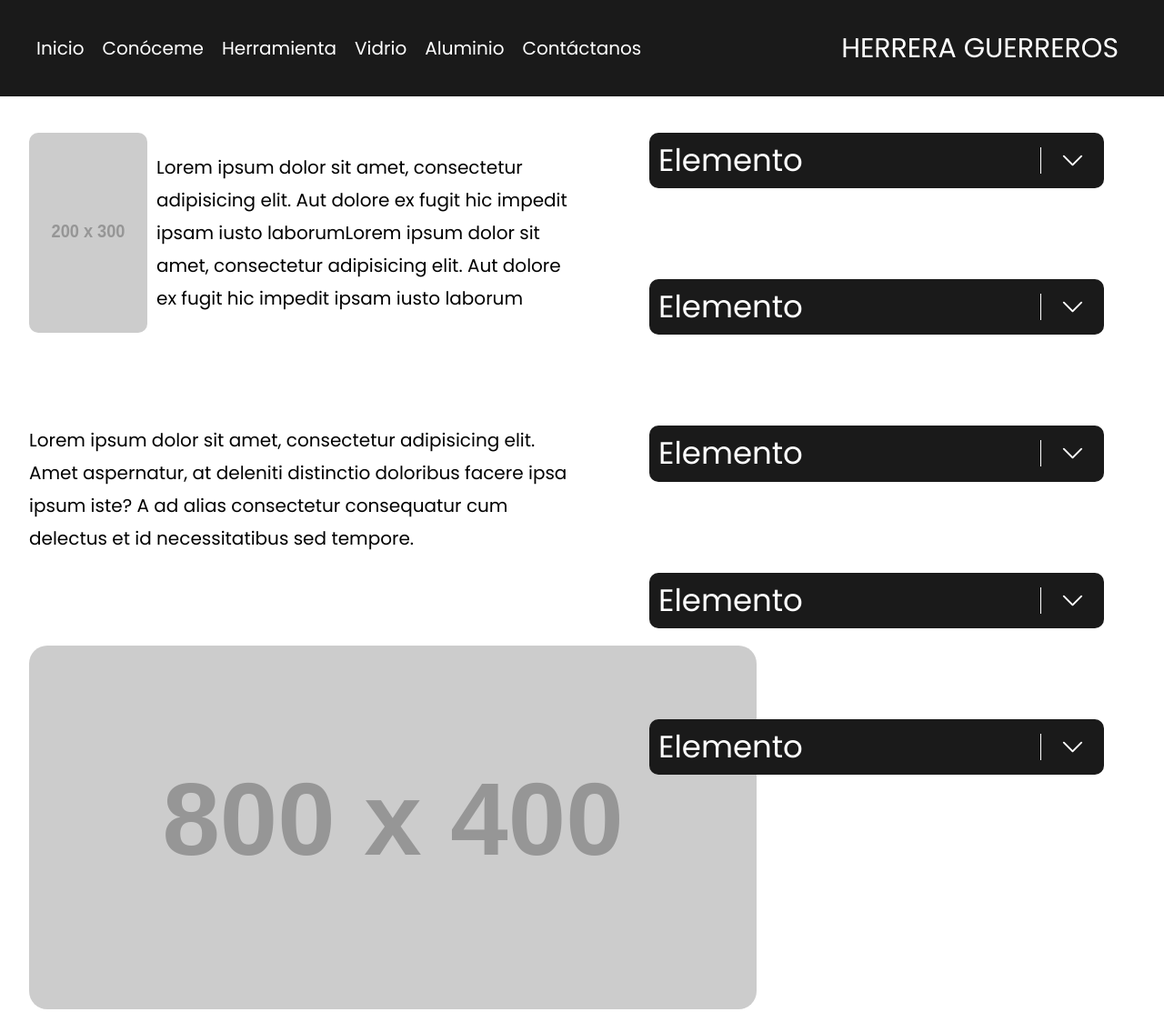
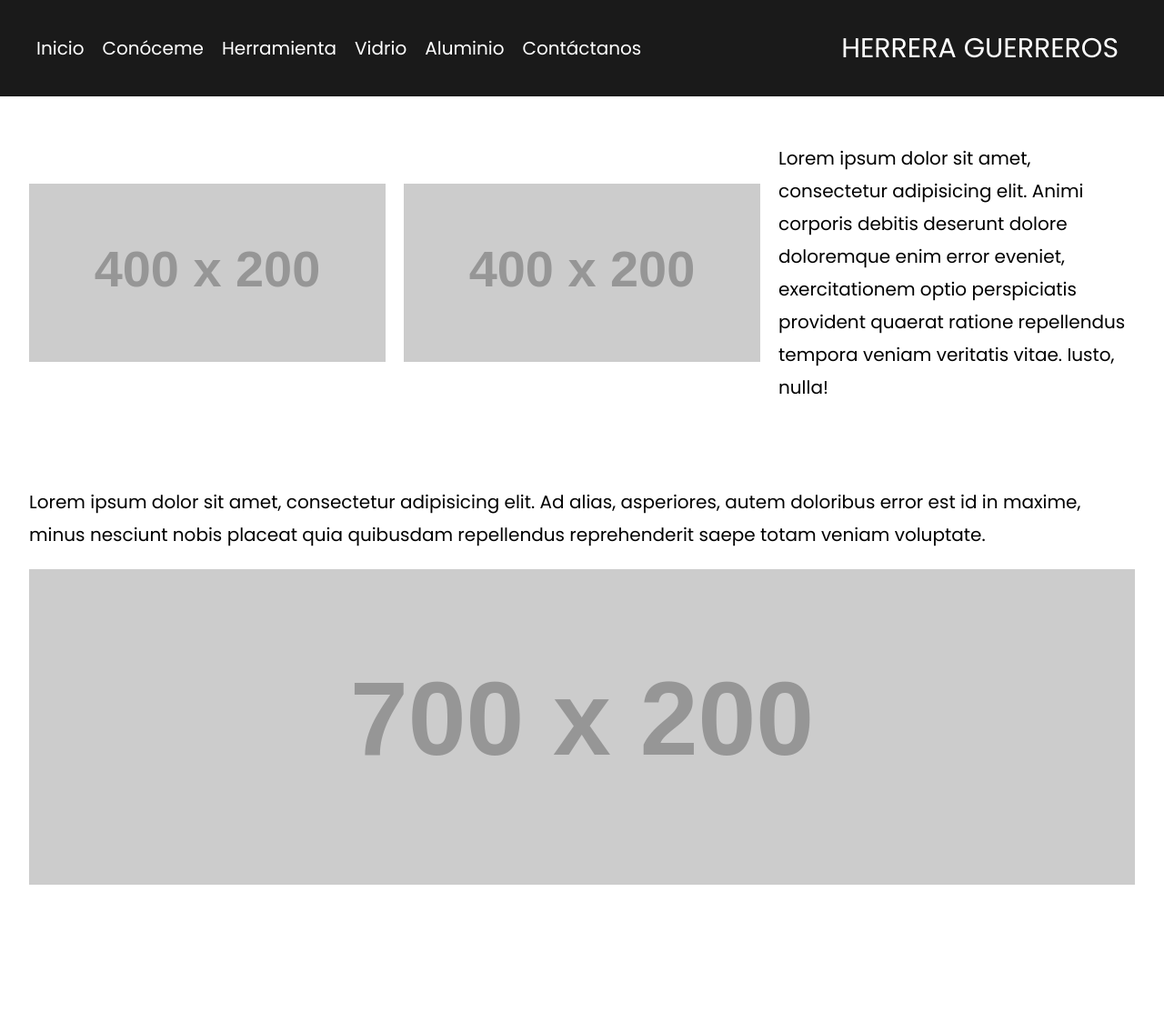
Before and after one commit to anghelr14/Pagina-Kevin, a website: page index.html in a window 1280 px wide. Shown: the whole page at 91% size. After the commit the page ends 1013 px from the top, so only its background shows below. Drawn offline with Linux system fonts and the light colour scheme; placeholder pictures from the web are drawn by us.

Commit message:
Cambios Welcome

```diff
--- a/index.html
+++ b/index.html
@@ -27,47 +27,25 @@
 
 <section class="contenedor">
     <div class="contenido">
-        <div class="contenido-izquierda">
-            <div class="contenido-izquerda_top">
-                <img src="https://fakeimg.pl/200x300/" alt="">
-                <p>Lorem ipsum dolor sit amet, consectetur adipisicing elit. Aut dolore ex fugit hic impedit ipsam iusto laborumLorem ipsum dolor sit amet, consectetur adipisicing elit. Aut dolore ex fugit hic impedit ipsam iusto laborum
-                </p>
+       <div class="contenido-superior">
+<!--           <div class="contenido-superior_img">-->
+               <img src="https://fakeimg.pl/400x200/?text=img1" alt="Imagen 1">
+               <img src="https://fakeimg.pl/400x200/?text=img2" alt="Imagen 2">
+<!--           </div>-->
+           <p>Lorem ipsum dolor sit amet, consectetur adipisicing elit. Animi corporis debitis deserunt dolore doloremque enim error eveniet, exercitationem optio perspiciatis provident quaerat ratione repellendus tempora veniam veritatis vitae. Iusto, nulla!</p>
+       </div>
+
+        <div class="contenido-central">
+
+            <div class="contenido-central_doble">
+                <p>Lorem ipsum dolor sit amet, consectetur adipisicing elit. Ad alias, asperiores, autem doloribus error est id in maxime, minus nesciunt nobis placeat quia quibusdam repellendus reprehenderit saepe totam veniam voluptate.</p>
+                <img src="https://fakeimg.pl/700x200/?text=img3" alt="Imagen 3">
             </div>
-            <div class="contenido-izquerda_middle">
-                <p>Lorem ipsum dolor sit amet, consectetur adipisicing elit. Amet aspernatur, at deleniti distinctio doloribus facere ipsa ipsum iste? A ad alias consectetur consequatur cum delectus et id necessitatibus sed tempore.</p>
-            </div>
-            <div class="contenido-izquerda_bottom">
-                <img src="https://fakeimg.pl/800x400/?text=video" alt="">
-            </div>
+
         </div>
-        <div class="contenido-derecha">
-            <div class="contenido-producto">
-                <h2>Elemento</h2>
-                <img src="./build/img/icons8_expand_arrow_1.svg" alt="Flecha">
-            </div> <!--=== FIN ELEMENTO ===-->
-
-            <div class="contenido-producto">
-                <h2>Elemento</h2>
-                <img src="./build/img/icons8_expand_arrow_1.svg" alt="Flecha">
-            </div> <!--=== FIN ELEMENTO ===-->
-
-            <div class="contenido-producto">
-                <h2>Elemento</h2>
-                <img src="./build/img/icons8_expand_arrow_1.svg" alt="Flecha">
-            </div> <!--=== FIN ELEMENTO ===-->
-
-            <div class="contenido-producto">
-                <h2>Elemento</h2>
-                <img src="./build/img/icons8_expand_arrow_1.svg" alt="Flecha">
-            </div> <!--=== FIN ELEMENTO ===-->
-
-            <div class="contenido-producto">
-                <h2>Elemento</h2>
-                <img src="./build/img/icons8_expand_arrow_1.svg" alt="Flecha">
-            </div> <!--=== FIN ELEMENTO ===-->
 
 
-        </div>
+
     </div>
 </section>
 
--- a/src/scss/layout/_welcome.scss
+++ b/src/scss/layout/_welcome.scss
@@ -8,7 +8,7 @@ nav {
   justify-content: space-between;
   padding: 1.5rem 0 1.5rem 0;
 
-  .logo{
+  .logo {
     a {
       margin: 0 5rem 0 0;
       color: v.$blanco;
@@ -23,36 +23,40 @@ nav {
   }
 
   .navegacion {
-    a{
+    a {
       color: v.$blanco;
+
       &:hover {
         color: darkred;
         cursor: pointer;
       }
     }
+
     ul {
-    list-style: none;
+      list-style: none;
       display: flex;
       gap: 2rem;
       font-size: 2rem;
     }
   }
-  @include m.max-desktop{
+
+  @include m.max-desktop {
     display: grid;
     grid-template-columns: 100%;
-    .logo{
+    .logo {
       grid-row: 1/2;
       text-align: center;
-      a{
+
+      a {
         margin: 0;
 
       }
     }
   }
 
-  @media screen and (max-width: 698px){
-    .navegacion{
-      ul{
+  @media screen and (max-width: 698px) {
+    .navegacion {
+      ul {
         flex-direction: column;
         text-align: center;
       }
@@ -61,80 +65,24 @@ nav {
 }
 
 .contenido {
-  margin-top: 4rem;
+  margin-top: 3rem;
   display: grid;
-  grid-template-columns: 50% 50%;
-  @include m.max-desktop {
-    grid-template-columns: 100%;
-  }
-  column-gap: 2rem;
+  grid-template-rows: repeat(1, 1fr);
+  gap: 5rem;
 
-  .contenido-izquerda_top {
-    display: flex;
-    gap: 1rem;
+  .contenido-superior {
+    display: grid;
+    grid-template-columns: repeat(2, 1fr);
+    gap: 2rem;
+    align-items: center;
 
-    img {
-      width: 13rem;
-      border-radius: 1rem;
+    @include m.min-desktop{
+      grid-template-columns: repeat(3,1fr);
     }
-
   }
 
-  .contenido-izquerda_middle {
-    margin: 10rem 0 10rem 0;
-  }
-
-  .contenido-izquerda_bottom {
-    img {
-      width: 80rem;
-      height: 40rem;
-      border-radius: 2rem;
-      margin-bottom: 10rem;
-      @include m.max-desktop {
-        width: 100%;
-      }
-    }
+  .contenido-central {
+    display: grid;
+    margin-bottom: 4rem;
   }
 }
-
-.contenido-derecha {
-  display: flex;
-  flex-direction: column;
-  gap: 10rem;
-  align-items: flex-start;
-  margin: 0 auto 0 auto;
-
-  .contenido-producto {
-    display: flex;
-    align-items: center;
-    width: 50rem;
-    border-radius: 1rem;
-    color: v.$blanco;
-    justify-content: space-between;
-
-    img {
-      width: 5rem;
-      fill: v.$blanco;
-      margin-right: 2rem;
-      padding-left: 2rem;
-      border-left: solid white 1px;
-
-
-      &:hover {
-        cursor: pointer;
-
-      }
-    }
-
-    h2 {
-      margin: 0 0 0 1rem;
-    }
-
-    background-color: lighten(black, 10%)
-  }
-
-  &:last-child {
-    margin-bottom: 10rem;
-  }
-
-}
```
Also changed, not shown: build/css/app.css, build/img/Favicon.avif (added), 1 other file.
